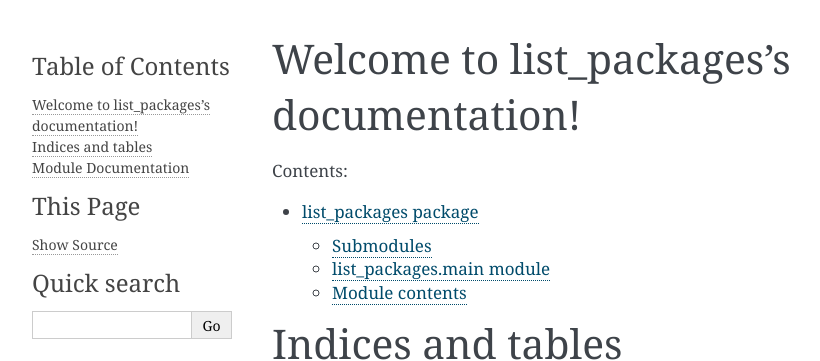
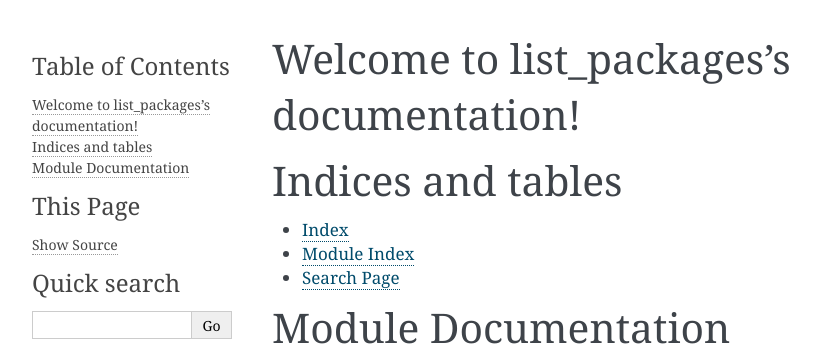
Before and after one commit to maurya-anand/py-list-packages, a Sphinx documentation site: the page built from docs/index.rst, in a window 1280 px wide, cut to the strip 0-361 px from the top of the page. Shown: the whole strip, without its empty margins (148-968 px from the left). Built offline with Sphinx 7.4.7, drawn with Linux system fonts in a browser that asks for light colours.

Commit message:
fixed the module page in the index

```diff
--- a/docs/conf.py
+++ b/docs/conf.py
@@ -5,7 +5,7 @@
 
 import os
 import sys
-# import list_packages
+import list_packages
 
 # -- Project information -----------------------------------------------------
 # https://www.sphinx-doc.org/en/master/usage/configuration.html#project-information
--- a/docs/index.rst
+++ b/docs/index.rst
@@ -10,7 +10,6 @@
    :maxdepth: 2
    :caption: Contents:
 
-   list_packages
 
 Indices and tables
 ==================
```
Also changed, not shown: other parts of docs/index.rst (+2 -0 lines).
